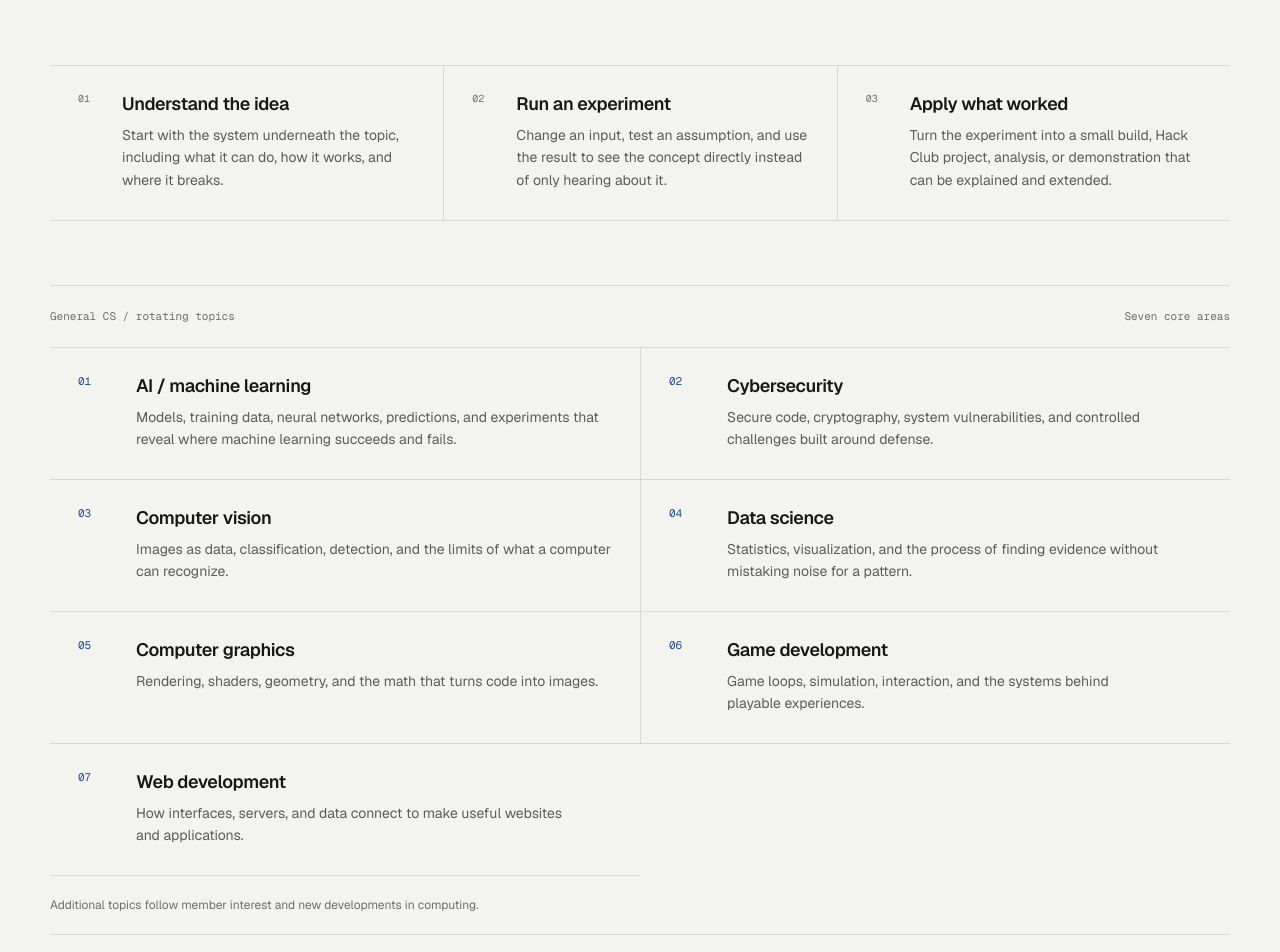
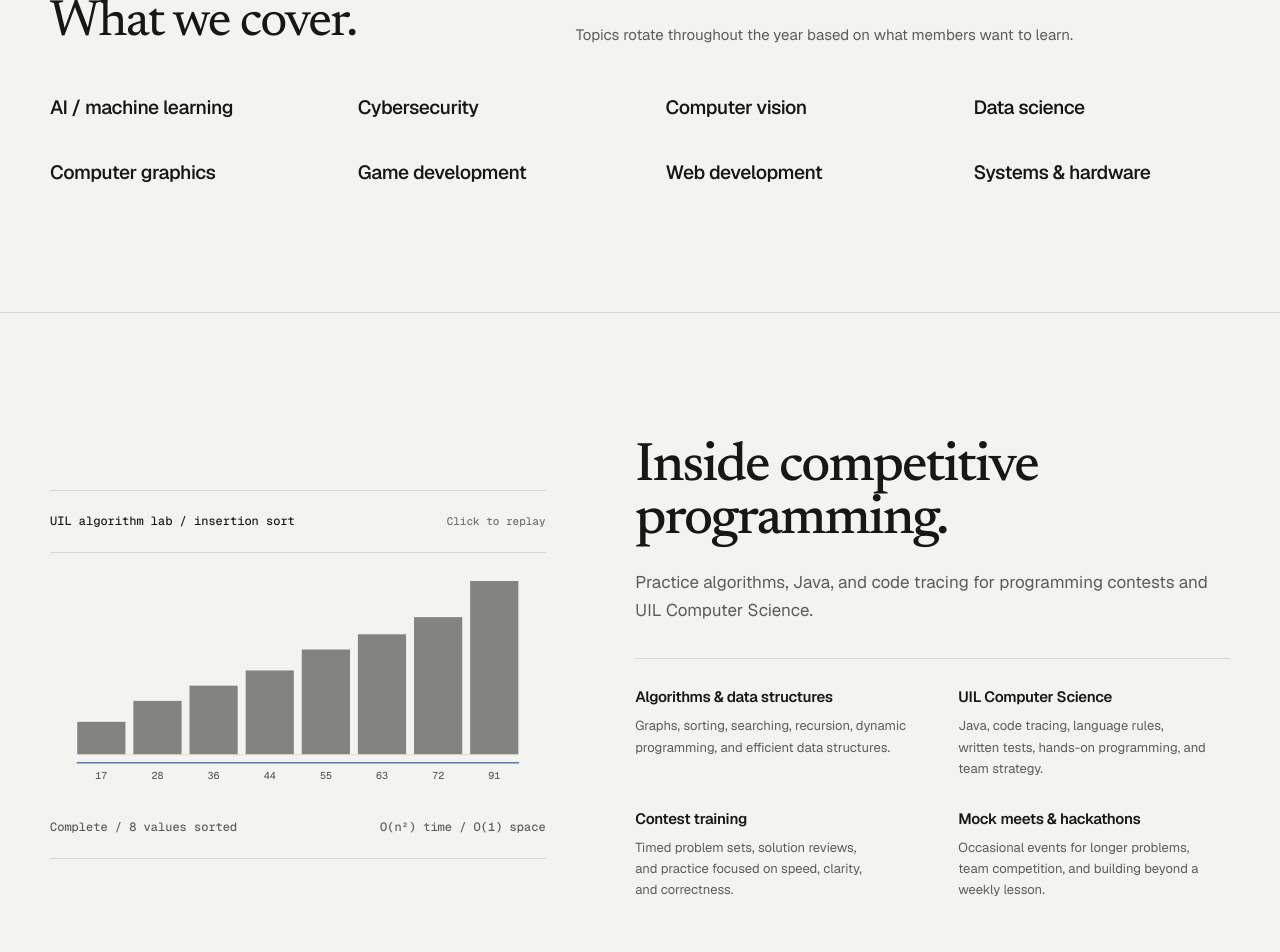
Before and after one commit to Zw96042/cs-website, a React (Vite) app: page / in a window 1280 px wide. Shown: the part 1780-2732 px from the top of the page. Built offline with nearby package versions, Linux system fonts and the light colour scheme.

Commit message:
feat: Refine club program sections

```diff
--- a/src/components/ClubTracksSection.jsx
+++ b/src/components/ClubTracksSection.jsx
@@ -1,15 +1,19 @@
-const practice = [
+const competitionAreas = [
   {
-    name: 'Learn the pattern',
-    description: 'Trace algorithms and data structures until every step and tradeoff makes sense.'
+    name: 'Algorithms & data structures',
+    description: 'Graphs, sorting, searching, recursion, dynamic programming, and efficient data structures.'
   },
   {
-    name: 'Code the solution',
-    description: 'Turn the idea into clear Java and learn the details that matter in UIL Computer Science.'
+    name: 'UIL Computer Science',
+    description: 'Java, code tracing, language rules, written tests, hands-on programming, and team strategy.'
   },
   {
-    name: 'Test it under time',
-    description: 'Work through contest sets, compare approaches, and prepare with timed practice and mock competitions.'
+    name: 'Contest training',
+    description: 'Timed problem sets, solution reviews, and practice focused on speed, clarity, and correctness.'
+  },
+  {
+    name: 'Mock meets & hackathons',
+    description: 'Occasional events for longer problems, team competition, and building beyond a weekly lesson.'
   }
 ]
 
@@ -33,22 +37,21 @@ export default function ClubTracksSection () {
         </div>
 
         <div className='tracks-copy'>
-          <h2 className='section-heading' id='tracks-heading'>Inside competitive programming.</h2>
+          <h2 className='section-heading' id='tracks-heading'>
+            <span>Inside competitive</span>
+            <span>programming.</span>
+          </h2>
           <p className='section-intro'>
-            Insertion sort is one example of how CP studies an algorithm: trace each step, understand the tradeoffs, then implement it under contest constraints.
+            Practice algorithms, Java, and code tracing for programming contests and UIL Computer Science.
           </p>
-          <ol className='competition-list'>
-            {practice.map((item) => (
+          <ul className='competition-list'>
+            {competitionAreas.map((item) => (
               <li key={item.name}>
                 <h3>{item.name}</h3>
                 <p>{item.description}</p>
               </li>
             ))}
-          </ol>
-          <div className='track-event'>
-            <h3>More than weekly practice</h3>
-            <p>The club also hosts occasional UIL mock competitions and hackathons, with Hack Club projects extending beyond weekly lessons.</p>
-          </div>
+          </ul>
         </div>
       </div>
     </section>
--- a/src/components/Footer.jsx
+++ b/src/components/Footer.jsx
@@ -3,7 +3,7 @@ export default function Footer () {
     <footer className='site-footer'>
       <div className='footer-inner'>
         <span>Westlake High School CS</span>
-        <span>Room 291A · Every Monday after school</span>
+        <span>Room 291A, every Monday after school</span>
       </div>
     </footer>
   )
--- a/src/components/GeneralCsSection.jsx
+++ b/src/components/GeneralCsSection.jsx
@@ -1,47 +1,12 @@
-const learningFlow = [
-  {
-    title: 'Understand the idea',
-    description: 'Start with the system underneath the topic, including what it can do, how it works, and where it breaks.'
-  },
-  {
-    title: 'Run an experiment',
-    description: 'Change an input, test an assumption, and use the result to see the concept directly instead of only hearing about it.'
-  },
-  {
-    title: 'Apply what worked',
-    description: 'Turn the experiment into a small build, Hack Club project, analysis, or demonstration that can be explained and extended.'
-  }
-]
-
 const focusAreas = [
-  {
-    title: 'AI / machine learning',
-    description: 'Models, training data, neural networks, predictions, and experiments that reveal where machine learning succeeds and fails.'
-  },
-  {
-    title: 'Cybersecurity',
-    description: 'Secure code, cryptography, system vulnerabilities, and controlled challenges built around defense.'
-  },
-  {
-    title: 'Computer vision',
-    description: 'Images as data, classification, detection, and the limits of what a computer can recognize.'
-  },
-  {
-    title: 'Data science',
-    description: 'Statistics, visualization, and the process of finding evidence without mistaking noise for a pattern.'
-  },
-  {
-    title: 'Computer graphics',
-    description: 'Rendering, shaders, geometry, and the math that turns code into images.'
-  },
-  {
-    title: 'Game development',
-    description: 'Game loops, simulation, interaction, and the systems behind playable experiences.'
-  },
-  {
-    title: 'Web development',
-    description: 'How interfaces, servers, and data connect to make useful websites and applications.'
-  }
+  'AI / machine learning',
+  'Cybersecurity',
+  'Computer vision',
+  'Data science',
+  'Computer graphics',
+  'Game development',
+  'Web development',
+  'Systems & hardware'
 ]
 
 export default function GeneralCsSection () {
@@ -49,41 +14,27 @@ export default function GeneralCsSection () {
     <section className='section-shell general-section' id='general-cs' aria-labelledby='general-heading'>
       <div className='section-inner general-layout'>
         <div className='general-heading'>
-          <h2 className='section-heading' id='general-heading'>Inside general computer science.</h2>
+          <h2 className='section-heading' id='general-heading'>
+            <span>Inside general</span>
+            <span>computer science.</span>
+          </h2>
           <p className='section-intro'>
-            General CS rotates through modern computing topics. Each session turns one big field into something members can inspect, test, and use.
+            Each meeting focuses on one area. Officers introduce the idea, then members test it through a demo, experiment, or Hack Club project.
           </p>
         </div>
 
-        <ol className='general-flow'>
-          {learningFlow.map((item, index) => (
-            <li key={item.title}>
-              <span aria-hidden='true'>{String(index + 1).padStart(2, '0')}</span>
-              <div>
-                <h3>{item.title}</h3>
-                <p>{item.description}</p>
-              </div>
-            </li>
-          ))}
-        </ol>
-
         <div className='topic-index'>
           <div className='topic-index-head'>
-            <p>General CS / rotating topics</p>
-            <p>Seven core areas</p>
+            <h3>What we cover.</h3>
+            <p>Topics rotate throughout the year based on what members want to learn.</p>
           </div>
-          <ol>
-            {focusAreas.map((area, index) => (
-              <li key={area.title}>
-                <span aria-hidden='true'>{String(index + 1).padStart(2, '0')}</span>
-                <div>
-                  <h3>{area.title}</h3>
-                  <p>{area.description}</p>
-                </div>
+          <ul className='topic-grid'>
+            {focusAreas.map((area) => (
+              <li key={area}>
+                <h4>{area}</h4>
               </li>
             ))}
-          </ol>
-          <p className='topic-index-note'>Additional topics follow member interest and new developments in computing.</p>
+          </ul>
         </div>
       </div>
     </section>
--- a/src/components/JoinSection.jsx
+++ b/src/components/JoinSection.jsx
@@ -28,7 +28,7 @@ export default function JoinSection () {
         <div className='join-copy'>
           <h2 className='section-heading' id='join-heading'>Mondays after school.</h2>
           <p className='section-intro'>
-            Room 291A · Westlake High School
+            Room 291A at Westlake High School
           </p>
         </div>
         <div className='join-details'>
--- a/src/components/OfficersSection.jsx
+++ b/src/components/OfficersSection.jsx
@@ -19,7 +19,8 @@ const officers = [
     photo: zacharyPhoto,
     width: 749,
     height: 1048,
-    objectPosition: '50% 38%'
+    objectPosition: '50% 38%',
+    bio: 'Zach helps with UIL preparation and teaches competitive programming. He is most familiar with C++, Rusty C++, Java, and Python. He has spent more than 300 hours teaching and is always happy to explain a difficult problem or answer questions. Outside CS Club, Zach enjoys writing, conducting research, and working on the school’s robotics team.'
   },
   {
     name: 'Rahil Desai',
--- a/styles.css
+++ b/styles.css
@@ -527,15 +527,16 @@ summary:focus-visible {
 
 .tracks-layout {
   display: grid;
-  grid-template-columns: minmax(0, 6fr) minmax(360px, 5fr);
+  grid-template-columns: minmax(0, 5fr) minmax(440px, 6fr);
   gap: clamp(48px, 7vw, 92px);
   align-items: center;
 }
 
 .logic-lab {
-  min-height: 520px;
+  width: min(100%, 540px);
+  min-height: 0;
   display: grid;
-  grid-template-rows: auto minmax(330px, 1fr) auto;
+  grid-template-rows: auto clamp(220px, 19vw, 260px) auto;
   border-block: 1px solid var(--line);
 }
 
@@ -579,7 +580,8 @@ summary:focus-visible {
 .sort-trigger {
   appearance: none;
   width: 100%;
-  min-height: 330px;
+  height: 100%;
+  min-height: 0;
   display: block;
   padding: 0;
   border: 0;
@@ -595,7 +597,7 @@ summary:focus-visible {
 .sort-canvas {
   width: 100%;
   height: 100%;
-  min-height: 330px;
+  min-height: 0;
   display: block;
 }
 
@@ -604,67 +606,37 @@ summary:focus-visible {
 }
 
 .tracks-copy .section-heading {
-  max-width: 11ch;
+  max-width: none;
   font-size: clamp(40px, 4.25vw, 58px);
+}
+
+.tracks-copy .section-heading span {
+  display: block;
 }
 
 .competition-list {
   margin: 34px 0 0;
-  padding: 0;
+  padding: 28px 0 0;
+  display: grid;
+  grid-template-columns: repeat(2, minmax(0, 1fr));
+  gap: 30px clamp(28px, 4vw, 52px);
+  border-block-start: 1px solid var(--line);
   list-style: none;
-  display: grid;
-  border-block-start: 1px solid var(--line);
-  counter-reset: competition;
 }
 
 .competition-list li {
-  counter-increment: competition;
-  position: relative;
-  padding: 22px 0 22px 42px;
-  border-block-end: 1px solid var(--line);
-}
-
-.competition-list li::before {
-  content: counter(competition, decimal-leading-zero);
-  position: absolute;
-  inset: 25px auto auto 0;
-  color: var(--faint);
-  font-family: "Geist Mono", monospace;
-  font-size: 10px;
-  font-variant-numeric: tabular-nums;
+  min-width: 0;
 }
 
 .competition-list h3 {
   margin: 0;
-  font-size: 18px;
+  font-size: 15px;
   font-weight: 590;
   letter-spacing: -0.02em;
 }
 
 .competition-list p {
   margin: 9px 0 0;
-  color: var(--muted);
-  font-size: 14px;
-  line-height: 1.62;
-  text-wrap: pretty;
-}
-
-.track-event {
-  margin-block-start: 28px;
-  padding-inline-start: 18px;
-  border-inline-start: 1px solid var(--accent);
-}
-
-.track-event h3 {
-  margin: 0;
-  font-size: 15px;
-  font-weight: 590;
-  letter-spacing: -0.015em;
-}
-
-.track-event p {
-  max-width: 48ch;
-  margin: 8px 0 0;
   color: var(--muted);
   font-size: 13px;
   line-height: 1.62;
@@ -673,128 +645,78 @@ summary:focus-visible {
 
 .general-layout {
   display: grid;
-  gap: clamp(42px, 5vw, 64px);
+  gap: clamp(48px, 5vw, 68px);
+}
+
+.general-section {
+  padding-block-start: clamp(72px, 7vw, 104px);
 }
 
 .general-heading {
   display: grid;
-  grid-template-columns: minmax(0, 5fr) minmax(360px, 6fr);
-  gap: clamp(52px, 8vw, 116px);
+  grid-template-columns: minmax(440px, 1.05fr) minmax(360px, 0.95fr);
+  gap: clamp(48px, 7vw, 104px);
+  align-items: center;
+}
+
+.general-heading .section-heading {
+  max-width: none;
+  font-size: clamp(40px, 4.25vw, 58px);
+}
+
+.general-heading .section-heading span {
+  display: block;
+}
+
+.general-heading .section-intro {
+  max-width: 52ch;
+  margin-block-start: 0;
+}
+
+.topic-index {
+  padding-block-start: clamp(18px, 2vw, 28px);
+}
+
+.topic-index-head {
+  display: grid;
+  grid-template-columns: minmax(240px, 0.8fr) minmax(320px, 1.2fr);
+  gap: clamp(40px, 7vw, 96px);
   align-items: end;
 }
 
-.general-heading .section-heading {
-  max-width: 10ch;
-  font-size: clamp(40px, 4.25vw, 58px);
+.topic-index-head h3 {
+  margin: 0;
+  font-family: "Newsreader", Georgia, serif;
+  font-size: clamp(36px, 4vw, 52px);
+  font-weight: 430;
+  line-height: 0.96;
+  letter-spacing: -0.035em;
 }
 
-.general-heading .section-intro {
-  margin-block-start: 0;
+.topic-index-head p {
+  max-width: 52ch;
+  margin: 0;
+  color: var(--muted);
+  font-size: 15px;
+  line-height: 1.65;
+  text-wrap: pretty;
 }
 
-.general-flow {
-  margin: 0;
+.topic-grid {
+  margin: clamp(34px, 4vw, 48px) 0 0;
   padding: 0;
   display: grid;
-  grid-template-columns: repeat(3, minmax(0, 1fr));
-  border-block: 1px solid var(--line);
+  grid-template-columns: repeat(4, minmax(0, 1fr));
+  gap: clamp(28px, 3.5vw, 42px) clamp(24px, 4vw, 52px);
   list-style: none;
 }
 
-.general-flow li {
-  min-width: 0;
-  display: grid;
-  grid-template-columns: 28px minmax(0, 1fr);
-  gap: 16px;
-  padding: 26px 28px 28px;
-}
-
-.general-flow li + li {
-  border-inline-start: 1px solid var(--line);
-}
-
-.general-flow li > span {
-  color: var(--faint);
-  font-family: "Geist Mono", monospace;
-  font-size: 10px;
-  font-variant-numeric: tabular-nums;
-}
-
-.general-flow h3,
-.topic-index h3 {
+.topic-grid h4 {
   margin: 0;
-  font-size: 18px;
-  font-weight: 590;
-  letter-spacing: -0.02em;
-}
-
-.general-flow p,
-.topic-index li p {
-  margin: 9px 0 0;
-  color: var(--muted);
-  font-size: 14px;
-  line-height: 1.62;
-  text-wrap: pretty;
-}
-
-.topic-index {
-  border-block: 1px solid var(--line);
-}
-
-.topic-index-head {
-  min-height: 62px;
-  display: flex;
-  align-items: center;
-  justify-content: space-between;
-  gap: 20px;
-  border-block-end: 1px solid var(--line);
-}
-
-.topic-index-head p {
-  margin: 0;
-  color: var(--faint);
-  font-family: "Geist Mono", monospace;
-  font-size: 11px;
-  font-variant-numeric: tabular-nums;
-}
-
-.topic-index > ol {
-  margin: 0;
-  padding: 0;
-  display: grid;
-  grid-template-columns: repeat(2, minmax(0, 1fr));
-  list-style: none;
-}
-
-.topic-index > ol > li {
-  min-height: 132px;
-  display: grid;
-  grid-template-columns: 42px minmax(0, 1fr);
-  gap: 16px;
-  align-items: start;
-  padding: 26px 28px;
-  border-block-end: 1px solid var(--line);
-}
-
-.topic-index > ol > li:nth-child(even) {
-  border-inline-start: 1px solid var(--line);
-}
-
-.topic-index > ol > li > span {
-  color: var(--accent);
-  font-family: "Geist Mono", monospace;
-  font-size: 11px;
-  font-variant-numeric: tabular-nums;
-}
-
-.topic-index-note {
-  max-width: 58ch;
-  margin: 0;
-  padding-block: 20px;
-  color: var(--faint);
-  font-size: 12px;
-  line-height: 1.55;
-  text-wrap: pretty;
+  font-size: clamp(17px, 1.5vw, 21px);
+  font-weight: 540;
+  line-height: 1.2;
+  letter-spacing: -0.024em;
 }
 
 .officers-header {
@@ -970,6 +892,7 @@ summary:focus-visible {
   }
 
   .logic-lab {
+    width: 100%;
     min-height: 0;
   }
 
@@ -980,6 +903,15 @@ summary:focus-visible {
 
   .general-heading {
     max-width: 620px;
+  }
+
+  .topic-index-head {
+    grid-template-columns: 1fr;
+    gap: 18px;
+  }
+
+  .topic-grid {
+    grid-template-columns: repeat(2, minmax(0, 1fr));
   }
 
   .officer-grid {
@@ -1053,23 +985,8 @@ summary:focus-visible {
     padding-block: clamp(78px, 20vw, 112px);
   }
 
-  .general-flow,
-  .topic-index > ol {
+  .competition-list {
     grid-template-columns: 1fr;
-  }
-
-  .general-flow li + li {
-    border-inline-start: 0;
-  }
-
-  .topic-index > ol > li:nth-child(even) {
-    border-inline-start: 0;
-  }
-
-  .topic-index > ol > li {
-    min-height: 0;
-    padding-inline: 0;
-    border-block-end: 0;
   }
 
   .program-choices {
```
